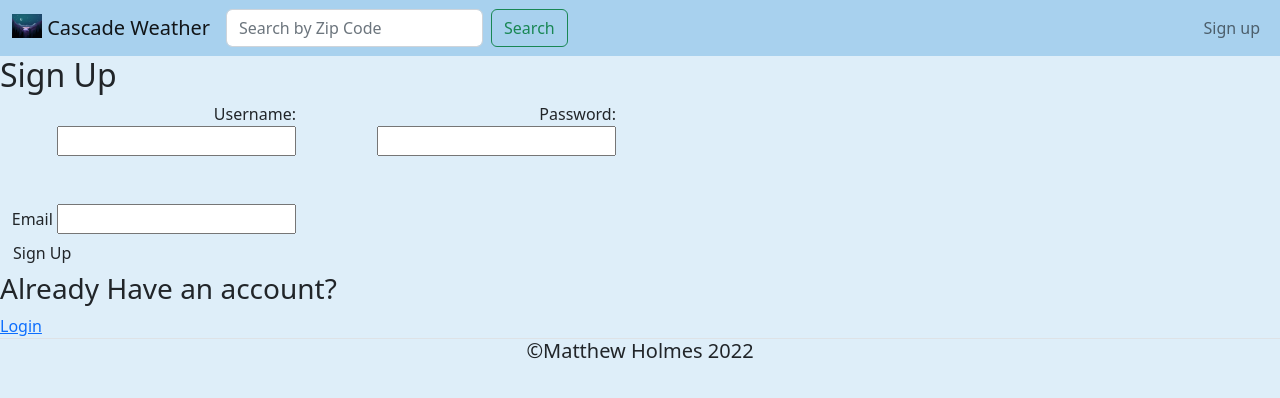
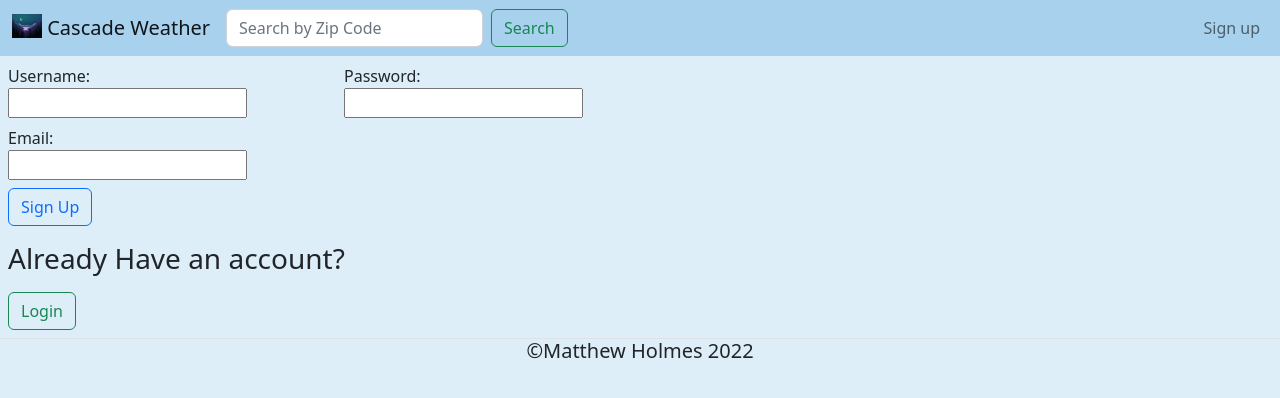
Before and after one commit to HolmesMatthew/Cascade-Weather, a Django app: page /signup/ in a window 1280 px wide. Shown: the top 398 px of the page. Run offline with Django 4.2, Linux system fonts and the light colour scheme.

Commit message:
added some style updates

```diff
--- /dev/null
+++ b/static/css/style.css
@@ -0,0 +1,17 @@
+#loader {
+  border: 16px solid #f3f3f3; /* Light grey */
+  border-top: 16px solid #3498db; /* Blue */
+  border-radius: 50%;
+  width: 120px;
+  height: 120px;
+  animation: spin 2s linear infinite;
+}
+
+@keyframes spin {
+  0% {
+    transform: rotate(0deg);
+  }
+  100% {
+    transform: rotate(360deg);
+  }
+}
--- a/weather_app/templates/weather_app/home.html
+++ b/weather_app/templates/weather_app/home.html
@@ -6,13 +6,26 @@
     <meta http-equiv="X-UA-Compatible" content="IE=edge">
     <meta name="viewport" content="width=device-width, initial-scale=1.0">
     <!--  -->
+    <link rel="stylesheet" href="{% static 'css/style.css' %}">
     <link rel="stylesheet" href="https://cdn.jsdelivr.net/npm/bootstrap@5.2.0-beta1/dist/css/bootstrap.min.css">
     <script src="https://cdn.jsdelivr.net/npm/bootstrap@5.2.0-beta1/dist/js/bootstrap.bundle.min.js"></script>
     {% block title %}
     <title>Cascade Weather</title>
     {% endblock title %}
+    <script>
+        function load() {
+          console.log("load event detected!");
+          pageLoad()
+        }
+        window.onload = load;
+      </script>
 </head>
+
 <body style="background-color: #deeef9;">
+    <script>
+
+    </script>
+    <!-- <div onload="pageLoad()" id="loader"></div> -->
 
     <nav class="navbar navbar-expand-lg " style="background-color: #a8d1ee;">
         <div class="container-fluid">
@@ -24,21 +37,17 @@
           <button class="navbar-toggler" type="button" data-bs-toggle="collapse" data-bs-target="#navbarNav" aria-controls="navbarNav" aria-expanded="false" aria-label="Toggle navigation">
             <span class="navbar-toggler-icon"></span>
           </button>
+          <div class="d-flex justify-content-start">
               <form class="d-flex" role="search" action="{% url 'search' %}" method="POST">
                   {% csrf_token %}
                   <input id="search" name="search" class="form-control me-2" type="search" placeholder="Search by Zip Code" aria-label="Search">
                   <button class="btn btn-outline-success" type="submit">Search</button>
                 </form>
-          <div class="d-flex justify-content-between collapse navbar-collapse" id="navbarNav">
-                    <ul class="navbar-nav">
+            </div>
 
-                            <!-- <li class="nav-item">
-                                <a class="nav-link" href="{% url 'search' %}">Search</a>
-                            </li>
-                            <li class="nav-item">
-                                <a class="nav-link" href="#">3 day forecast</a>
-                            </li> -->
-                    </ul>
+            <div class="collapse navbar-collapse" id="navbarNav">
+            <div class="d-flex justify-content-end w-100">
+
             {% if not request.user.is_anonymous and 'profile' not in request.path %}
             <ul class="navbar-nav">
                 <li class="nav-item">
@@ -63,11 +72,14 @@
         </div>
     </div>
     </div>
+</div>
 </nav>
 
       {% block content %}
       {{location}}
-
+    {% if not request.user.is_anonymous %}
+    <h2 class="m-2">Welcome {{request.user}}</h2>
+    {% endif %}
 
       <!-- main -->
       <div class="row border m-5" style="background-color: #b6d0e0;">
@@ -109,14 +121,11 @@
               <button type="button" data-bs-target="#carouselExampleCaptions" data-bs-slide-to="1" aria-label="Slide 2"></button>
               <button type="button" data-bs-target="#carouselExampleCaptions" data-bs-slide-to="2" aria-label="Slide 3"></button>
             </div>
-            <div class="carousel-inner">
+            <div class="carousel-inner ">
               <div class="carousel-item active">
                 <img src="https://placekitten.com/2001/300" class="d-block w-100" alt="...">
-                <div class="carousel-caption d-none d-md-block">
-                    <script>
-
-                    </script>
-                  <h5>{{titles.0}}</h5>
+                <div class="carousel-caption d-none d-md-block p-2 mt-1">
+                  <h5 class="">{{titles.0}}</h5>
                   <p>{{abstract.0}}</p>
                     <a href="{{urls.0}}" style="text-decoration: None; color: white;">Keep Reading on New York Times</a>
                 </div>
@@ -124,7 +133,7 @@
 
             <div class="carousel-item">
                 <img src="https://placekitten.com/2003/300" class="d-block w-100" alt="...">
-                <div class="carousel-caption d-none d-md-block">
+                <div class="carousel-caption d-none d-md-block p-2 mt-1">
                     <h5>{{titles.1}}</h5>
                     <p>{{abstract.1}}</p>
                     <a href="{{urls.1}}" style="text-decoration: None; color: white;">Keep Reading on New York Times</a>
@@ -132,8 +141,8 @@
                 </div>
             </div>
             <div class="carousel-item">
-                <img src="https://placekitten.com/2000/302" class="d-block w-100" alt="...">
-                <div class="carousel-caption d-none d-md-block">
+                <img src="https://placekitten.com/2004/300" class="d-block w-100" alt="...">
+                <div class="carousel-caption d-none d-md-block p-2 mt-1">
 
                     <h5>{{titles.2}}</h5>
                     <p>{{abstract.2}}</p>
@@ -242,20 +251,24 @@
 
 
 <script>
+    function pageLoad(){
+        console.log('page load')
+    }
+    // -------
     const newsContents= document.getElementById('news-contents')
     getNews()
     async function getNews(){
         const url= 'https://api.nytimes.com/svc/mostpopular/v2/shared/1/facebook.json?api-key=WejtFmpOwuiZKQ8d2fAC7tq8hXpaRhV6'
         const response= await fetch(url)
         const data= await response.json()
-        console.log(data)
+
     }
 
     // for forecast
     const container= document.getElementById('days')
     const today= {{today}}
     const weekdays= ["Monday","Tuesday","Wednesday","Thursday","Friday","Saturday","Sunday"]
-    console.log(weekdays.length)
+
     const dayWeek= {{weekday}}
     let weekDay= dayWeek
 
@@ -286,7 +299,7 @@
     function getTime(){
         const timeSpan= document.getElementById('time')
         const today = new Date();
-        console.log(today)
+
         const date = today.getFullYear()+'-'+(today.getMonth()+1)+'-'+today.getDate();
         const time = today.getHours() + ":" + today.getMinutes() + ":" + today.getSeconds();
         const dateTime = date+' '+time;
@@ -302,7 +315,7 @@
         const url= 'http://ip-api.com/json'
         const response= await fetch(url)
         const data= await response.json()
-        console.log(data, 'data from ip-api')
+
 
         let lat= data.lat
         let lon= data.lon
@@ -319,7 +332,7 @@
         // const url= `https://pro.openweathermap.org/data/2.5/forecast/hourly?lat=${lat}&lon=${lon}&appid=${key}`
         const response= await fetch(url)
         const data= await response.json()
-        console.log(data,'forecast')
+
 
     }
 
--- a/weather_app/templates/weather_app/search.html
+++ b/weather_app/templates/weather_app/search.html
@@ -11,7 +11,7 @@
       <span class="text-muted mx-4" id="time">as of </span>
     </div>
     <h3>{{temp}} degrees</h3>
-    <h4>{{weather_description}}</h4>
+    <h4>{{description}}</h4>
     <h5 class="d-inline">Low: {{temp_min}}</h5>
     <h5 class="d-inline">High: {{temp_max}}</h5>
   </div>
--- a/weather_app/templates/weather_app/sign_up.html
+++ b/weather_app/templates/weather_app/sign_up.html
@@ -1,39 +1,32 @@
-{% extends "weather_app/home.html" %}
-{% block title %}
-    <title>Sign Up</title>
-{% endblock title %}
-
-{% block content %}
-<h2>Sign Up</h2>
+{% extends "weather_app/home.html" %} {% block title %}
+<title>Sign Up</title>
+{% endblock title %} {% block content %}
+<!-- <h2>Sign Up</h2> -->
 
 <form action="{% url 'sign_up' %}" method="POST">
-    {% csrf_token %}
+  {% csrf_token %}
 
+  <div class="d-flex row">
+    <div class="d-flex row justify-content-start">
+      <span class="col-3 m-2">Username: {{form.username}}</span>
+      <span class="col-3 m-2">Password: {{form.password}}</span>
+      <div class="col-12"></div>
+      <div class="mx-2">
+        <span class="">Email:</span>
+        <br />
+        <span class="col-3">{{form.email}}</span>
+      </div>
+    </div>
+    <br>
+    <div class="m-2">
+     <button class="btn btn-outline-primary" type="submit">Sign Up</button>
 
-    <div class="d-flex row">
-        <div class="d-flex row">
-            <span class="col-3 text-end">Username: {{form.username}}</span>
-            <span class="col-3 text-end">Password: {{form.password}}</span>
-        </div>
-
-        <span class="col-12"><br></span>
-
-        <div class="d-flex row">
-            <!-- <span class="col-3 text-end">First Name {{form.first_name}}</span>
-            <span class="col-3 text-end">Last Name {{form.last_name}}</span> -->
-        </div>
-
-        <span class="col-12"><br></span>
-
-        <div class="d-flex row">
-            <span class="col-3 text-end">Email {{form.email}}</span>
-            <span class="col-3 text-end"></span>
-        </div>
     </div>
-
-    <button class="btn" type="submit">Sign Up</button>
 </form>
 
-<h3>Already Have an account?</h3>
-<a href="{% url 'login_user' %}">Login</a>
+<h3 class="m-2">Already Have an account?</h3>
+<div class="m-2">
+    <a class="btn btn-outline-success" href="{% url 'login_user' %}">Login</a>
+
+</div>
 {% endblock content %}
--- a/weather_app/views.py
+++ b/weather_app/views.py
@@ -90,6 +90,7 @@ def edit_profile(request, id):
 
 
 def search(request):
+    get_map()
     if request.method == 'GET':
         return render(request, 'weather_app/search.html')
     elif request.method == "POST":
@@ -167,6 +168,12 @@ def get_weather(request):
     weather_description = data_json['weather'][0]['description']
     icon = data_json['weather'][0]['icon']
     icon_url = (f'http://openweathermap.org/img/wn/{icon}@2x.png')
+    # get the city
+    city = data_json['name']
+    # temp data
+    minTemp = kelvin_to_fahrenheit(data_json['main']['temp_min'])
+    temp = kelvin_to_fahrenheit(data_json['main']['temp'])
+    maxTemp = kelvin_to_fahrenheit(data_json['main']['temp_max'])
 
     # -----------------------------------------------
 
@@ -178,21 +185,14 @@ def get_weather(request):
     # for i, x in enumerate(titles):
     #     print(i)
 
+    # f_temp= round((float(temp)-273.15) * (9/5) + 32)
+
     # -----------------------------------------------
     # get forecast
     forecast = get_forecast()
     forecast_min = forecast[0]
     forecast_avg = forecast[1]
     forecast_max = forecast[2]
-
-    # get the city
-    city = data_json['name']
-    # temp data
-    minTemp = kelvin_to_fahrenheit(data_json['main']['temp_min'])
-    temp = kelvin_to_fahrenheit(data_json['main']['temp'])
-    maxTemp = kelvin_to_fahrenheit(data_json['main']['temp_max'])
-    # f_temp= round((float(temp)-273.15) * (9/5) + 32)
-    # pass data to html
 
     context = {
         # the current date
```
Also changed, not shown: weather_app/funct.py (+39 -0 lines), weather_app/templates/weather_app/login.html (+7 -11 lines), weather_app/templates/weather_app/test.html (+39 -4 lines), db.sqlite3. Lines whose indentation alone changed are shown as unchanged.
